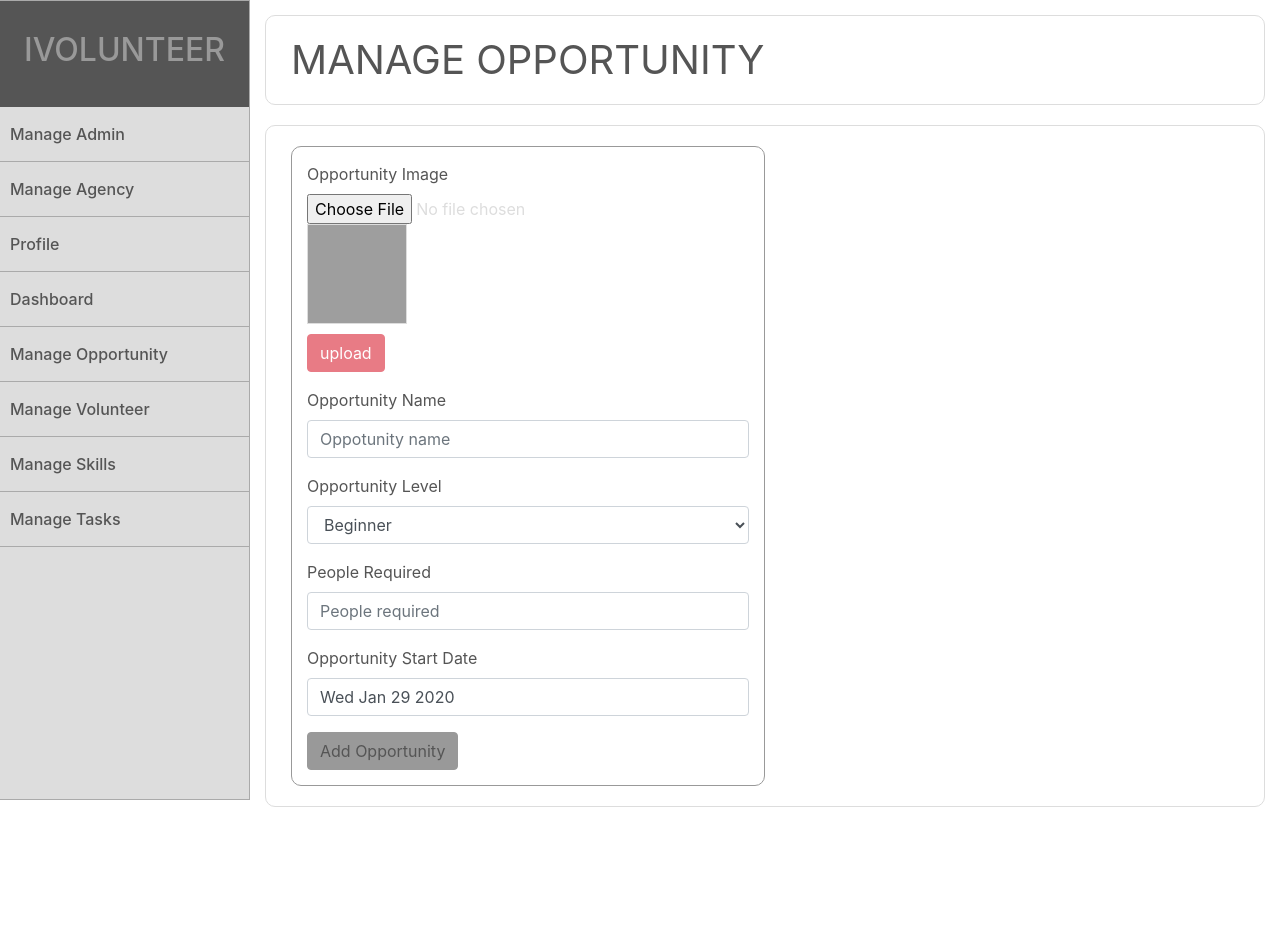
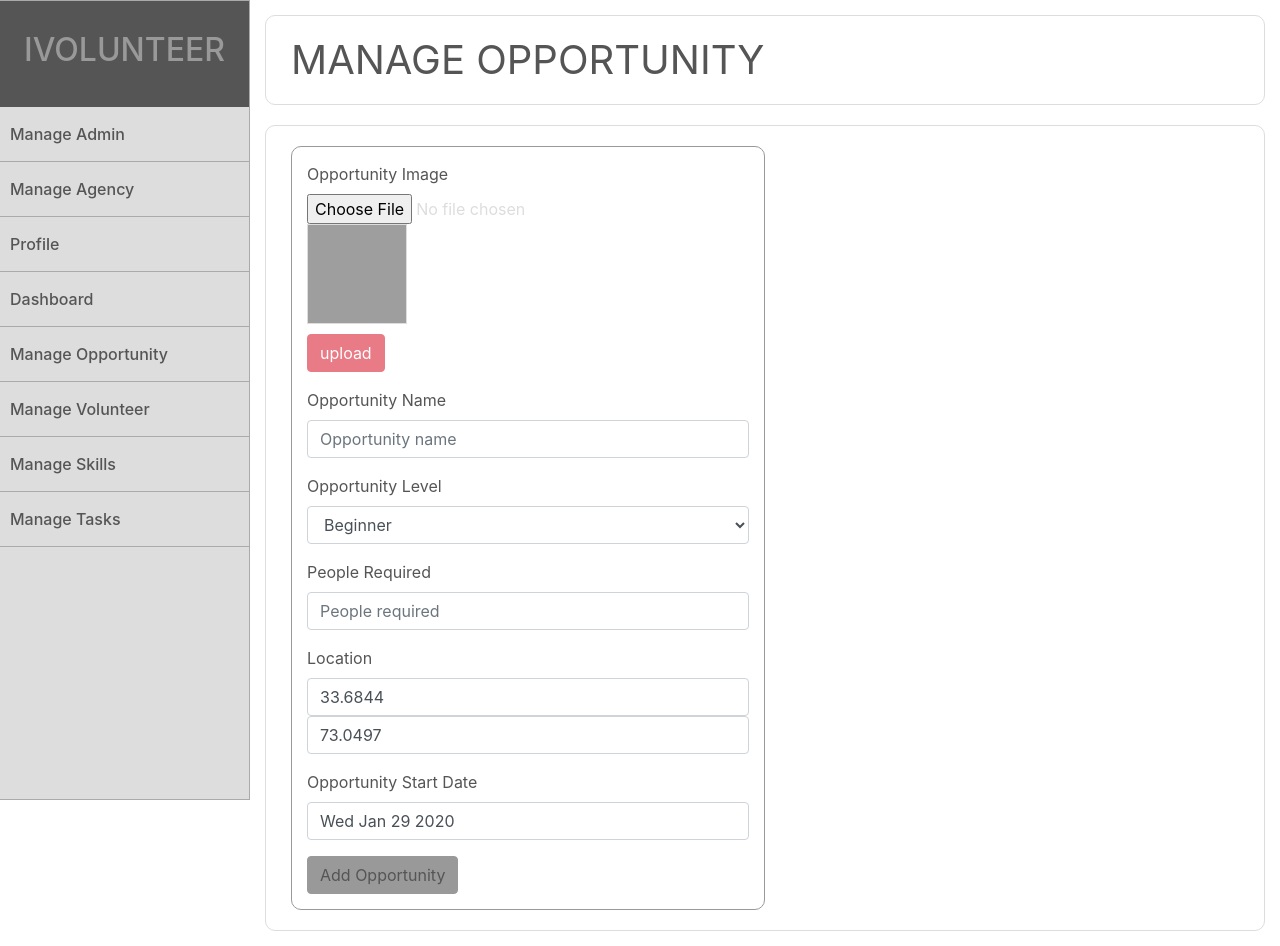
Before and after one commit to umarzahir-zz/console-copy, a React (Create React App) app: page /addopportunity in a window 1280 px wide. Before the commit the page ends 822 px from the top, so only its background shows below. Built offline with nearby package versions, Linux system fonts and the light colour scheme; grey boxes are pictures that could not be loaded.

Commit message:
[ADD] opportunity location from front-end

```diff
--- a/src/actions/opportunityAction.js
+++ b/src/actions/opportunityAction.js
@@ -6,27 +6,23 @@ export const opportunityData = (formData) => {
 
     // console.log("this is the data that we are sendig to api", formData)
     return (dispatch, getState) => {
-        axios.post('https://ivol-server.herokuapp.com/api/opportunity/', formData)
+        axios.post('http://localhost:5000/api/opportunity/', formData)
             .then(res => {
-
                 dispatch({
                     type: ADD_OPPORTUNITY,
                     payload: res.data
                 })
             })
             .catch(err => {
-
+                console.log(err);
             })
-
     }
-
 }
 
 export const manageOpportunity = () => {
     return (dispatch) => {
         axios.get('https://ivol-server.herokuapp.com/api/opportunity')
             .then(res => {
-                console.log('response of manage oppotunites', res)
                 dispatch({
                     type: MANAGE_OPPORTUNITY,
                     payload: res.data
@@ -39,15 +35,13 @@ export const manageOpportunity = () => {
 
 }
 
-export const delteOpportunity = (id) => {
+export const deleteOpportunity = (id) => {
     console.log(id)
     return (dispatch, getState) => {
         axios.delete('https://ivol-server.herokuapp.com/api/opportunity/delete/' + id)
             .then(res => {
-                console.log(res)
                 axios.get('https://ivol-server.herokuapp.com/api/opportunity')
                     .then(res => {
-                        console.log(res.data)
                         dispatch({ type: "UPDATE_OPP", payload: res.data })
                     })
             }).catch(err => {
--- a/src/scenes/AddOpportunity/index.js
+++ b/src/scenes/AddOpportunity/index.js
@@ -16,8 +16,9 @@ class AddOpportunity extends Component {
             calendar: false,
             imageSrc: require('../../images/user.png'),
             imageUrl: null,
-            imageData: null
-
+            imageData: null,
+            latitude: 33.6844,     // *north
+            longitude: 73.0497     // *east
         }
 
     }
@@ -34,8 +35,8 @@ class AddOpportunity extends Component {
 
     }
     titleChange = (event) => {
-        console.log(event.target.value);
         this.setState({ [event.target.name]: event.target.value });
+        console.log(this.state);
 
     }
     handleFormButton = (event) => {
@@ -45,7 +46,11 @@ class AddOpportunity extends Component {
             opportunityLevel: this.state.opportunityLevel,
             peopleRequired: this.state.peopleRequired,
             date: new Date(),
-            // imageData: this.state.imageData
+            location: [
+                this.state.latitude,
+                this.state.longitude
+            ],
+            imageData: this.state.imageData
 
         }
         this.props.sendFormData(data)
@@ -97,7 +102,7 @@ class AddOpportunity extends Component {
                                                     <label>Opportunity Name</label>
                                                     <input className="form-control"
                                                         type="text" value={this.state.title}
-                                                        placeholder="Oppotunity name"
+                                                        placeholder="Opportunity name"
                                                         name="title"
                                                         onChange={this.titleChange} />
 
@@ -118,6 +123,19 @@ class AddOpportunity extends Component {
                                                         placeholder="People required"
                                                         name="peopleRequired"
                                                         value={this.state.peopleRequired}
+                                                        onChange={this.titleChange} />
+                                                </div>
+                                                <div className="form-group">
+                                                    <label>Location</label>
+                                                    <input className="form-control"
+                                                        placeholder="Latitude"
+                                                        name="latitude"
+                                                        value={this.state.latitude}
+                                                        onChange={this.titleChange} />
+                                                    <input className="form-control"
+                                                        placeholder="Longitude"
+                                                        name="longitude"
+                                                        value={this.state.longitude}
                                                         onChange={this.titleChange} />
                                                 </div>
                                                 <div className="form-group">
--- a/src/scenes/ManageOpportunity/index.js
+++ b/src/scenes/ManageOpportunity/index.js
@@ -5,7 +5,7 @@ import { faPen, faTrash } from '@fortawesome/free-solid-svg-icons';
 import { Link } from "react-router-dom";
 import { manageOpportunity } from '../../actions/opportunityAction';
 import { connect } from "react-redux";
-import { delteOpportunity } from '../../actions/opportunityAction'
+import { deleteOpportunity } from '../../actions/opportunityAction'
 import EditModal from './editModal'
 import { Spinner } from 'react-bootstrap'
 class ManageOpprtunity extends Component {
@@ -94,7 +94,7 @@ const mapPropsToState = (state) => {
 const mapDispatchToProps = (dispatch) => {
     return {
         getOpportunityData: () => dispatch(manageOpportunity()),
-        callDeleteOppAction: (id) => dispatch(delteOpportunity(id))
+        callDeleteOppAction: (id) => dispatch(deleteOpportunity(id))
     }
 
 }
--- a/src/scenes/ManageTask/index.js
+++ b/src/scenes/ManageTask/index.js
@@ -4,13 +4,10 @@ import Navigation from "../../components/Navigation/index.js";
 import { FontAwesomeIcon } from '@fortawesome/react-fontawesome'
 import { faPen, faTrash } from '@fortawesome/free-solid-svg-icons'
 export default class ManageTask extends Component {
-
     state = { imgSrc: require('../../images/user.png'), imgUrl: null }
     handleImageChange = (event) => {
         this.setState({ imgUrl: URL.createObjectURL(event.target.files[0]) })
     }
-
-
     render() {
         const uploadBtnClass = this.state.imgUrl ? 'btn btn-primary' : 'btn btn-danger disabled'
         return (
@@ -26,7 +23,6 @@ export default class ManageTask extends Component {
                                     <div className="page_title">
                                         <h1>manage tasks</h1>
                                     </div>
-
                                     <div className="center-content">
                                         <div className="opportunity-form col-12 p-0">
                                             <div className="row">
@@ -36,21 +32,18 @@ export default class ManageTask extends Component {
                                                             <label>volunteer images</label>
                                                             <span className="profilepic-outer">
                                                                 <input type='file' name='file' onChange={this.handleImageChange} accept='image/*' ></input>
-                                                                {this.state.imgUrl ? <img src={this.state.imgUrl} ></img> : <img src={this.state.imgSrc} alt="" />}
-
+                                                                {this.state.imgUrl ? <img src={this.state.imgUrl} alt="" /> : <img src={this.state.imgSrc} alt="" />}
                                                             </span>
                                                             <button className={uploadBtnClass}>upload</button>
                                                         </div>
                                                         <div className="form-group">
                                                             <label>Skill name</label>
-                                                            <input className="form-control" type="text" placeholder="Skill name" />
+                                                            <input className="form-control" type="text" placeholder="Skill name"/>
                                                         </div>
                                                         <div className="form-group">
-                                                            <label>skill descrition</label>
+                                                            <label>Skill Description</label>
                                                             <textarea className="form-control" placeholder="Description" rows="5">
-
                                                             </textarea>
-
                                                         </div>
                                                         <button className="btn btn-primary gray-button">add volunteer</button>
                                                     </form>
@@ -91,7 +84,6 @@ export default class ManageTask extends Component {
                                                                     </button>
                                                                 </div>
                                                             </li>
-
                                                         </ul>
                                                         <nav aria-label="Page navigation example">
                                                             <ul className="pagination custom-pagination">
@@ -102,19 +94,11 @@ export default class ManageTask extends Component {
                                                                 <li className="page-item"><Link class="page-link gray-button" to="#">Next</Link></li>
                                                             </ul>
                                                         </nav>
-                                                        {/* <div className="nofound col-12 p-0">
-                                                            <h3>No admin found</h3>
-                                                        </div> */}
                                                     </div>
-
-
                                                 </div>
                                             </div>
                                         </div>
-
-
                                     </div>
-
                                 </div>
                             </div>
                         </article>
```
Also changed, not shown: src/reducers/opportunityReducer.js (+0 -10 lines), 1 other file (tests, documents, lock files or other folders).
